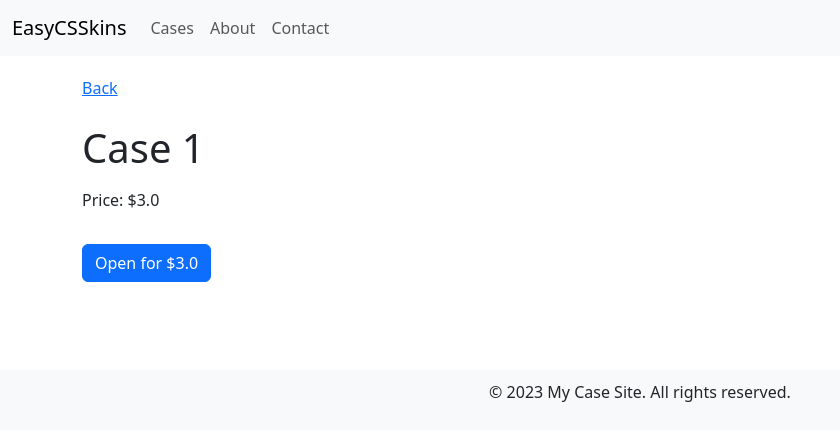
After one commit to Kicked-Out/CS-Gambling-Site, a Django app: a page that uses templates/base/base.html in a window 1280 px wide. The commit adds this page. Shown: the top 441 px of the page, without its empty margins (0-840 px from the left). Run offline with Django 5.2, Linux system fonts and the light colour scheme.

Commit message:
Added cases foundation level

```diff
--- a/cases/models.py
+++ b/cases/models.py
@@ -5,7 +5,8 @@ from django.db.models import ForeignKey
 # Create your models here.
 class Case(models.Model):
     name = models.CharField(max_length=100)
-    description = models.TextField()
+    # description = models.TextField()
+    price = models.DecimalField(decimal_places=3, max_digits=10)
 
 class Weapon(models.Model):
     name = models.CharField(max_length=100)
--- a/cases/urls.py
+++ b/cases/urls.py
@@ -1,7 +1,7 @@
 from django.urls import path
-from cases import views
+from . import views
 
 urlpatterns = [
     path('', views.case_list, name='case_list'),
-    path('case/<int:case_id>/', views.case_detail, name='case_detail'),
+    path('case/<str:case_name>/', views.case_detail, name='case_detail'),
 ]
--- a/cases/views.py
+++ b/cases/views.py
@@ -1,11 +1,18 @@
 from django.shortcuts import render
 
 def case_list(request):
-    cases = [  # Temporary static data for development
-        {"name": "Case 1", "image": "static/images/case1.jpg", "weapon": "AWP | Dragon Lore"},
-        {"name": "Case 2", "image": "static/images/case2.jpg", "weapon": "AK-47 | Redline"},
-    ]
+    cases = [
+    {"name": "Case 1", "image": "static/images/case1.jpg", "price": 3.0},  # price як число
+    {"name": "Case 2", "image": "static/images/case2.jpg", "price": None},  # price як None, якщо немає ціни
+]
     return render(request, 'cases/case_list.html', {'cases': cases})
 
-def case_detail(request, case_id):
-    return render(request, 'cases/case_detail.html', {})
+def case_detail(request, case_name):
+    cases = [
+        {"name": "Case 1", "image": "static/images/case1.jpg", "price": 3.0},
+        {"name": "Case 2", "image": "static/images/case2.jpg", "price": None},
+    ]
+    case = next((c for c in cases if c["name"] == case_name), None)
+    if case is None:
+        raise Http404("Case not found")
+    return render(request, 'cases/case_detail.html', {'case': case})
--- a/templates/base/base.html
+++ b/templates/base/base.html
@@ -1,20 +1,63 @@
-{% load static %}
+
 <!DOCTYPE html>
 <html lang="en">
 <head>
     <meta charset="UTF-8">
-    <meta name="viewport" content="width=device-width, initial-scale=1">
-    <title>EasyCSSkins - {% block title %}Home{% endblock %}</title>
-    <link href="https://cdn.jsdelivr.net/npm/bootstrap@5.3.3/dist/css/bootstrap.min.css" rel="stylesheet">
-    <link href="{% static 'css/styles.css' %}" rel="stylesheet">
+    <meta name="viewport" content="width=device-width, initial-scale=1.0">
+    <title>{% block title %}My Site{% endblock %}</title>
+    <link href="https://cdn.jsdelivr.net/npm/bootstrap@5.3.0/dist/css/bootstrap.min.css" rel="stylesheet">
+    <style>
+        .main-content {
+            padding: 20px;
+        }
+        footer {
+            background-color: #f8f9fa;
+            padding: 10px;
+            text-align: center;
+            margin-top: 20px;
+        }
+    </style>
 </head>
 <body>
-    {% include 'base/navigation.html' %}
-    <main class="container my-4">
+    <!-- Header -->
+    <header>
+        <nav class="navbar navbar-expand-lg navbar-light bg-light">
+            <div class="container-fluid">
+                <a class="navbar-brand" href="#">EasyCSSkins</a>
+                <button class="navbar-toggler" type="button" data-bs-toggle="collapse" data-bs-target="#navbarNav"
+                        aria-controls="navbarNav" aria-expanded="false" aria-label="Toggle navigation">
+                    <span class="navbar-toggler-icon"></span>
+                </button>
+                <div class="collapse navbar-collapse" id="navbarNav">
+                    <ul class="navbar-nav">
+                        <li class="nav-item">
+                            <a class="nav-link" href="#">Cases</a>
+                        </li>
+                        <li class="nav-item">
+                            <a class="nav-link" href="#">About</a>
+                        </li>
+                        <li class="nav-item">
+                            <a class="nav-link" href="#">Contact</a>
+                        </li>
+                    </ul>
+                </div>
+            </div>
+        </nav>
+    </header>
+
+
+    <!-- Main Content -->
+    <div class="main-content">
         {% block content %}
+        <!-- Content will be inserted here -->
         {% endblock %}
-    </main>
-    {% include 'base/footer.html' %}
-    <script src="https://cdn.jsdelivr.net/npm/bootstrap@5.3.3/dist/js/bootstrap.bundle.min.js"></script>
+    </div>
+
+    <!-- Footer -->
+    <footer>
+        <p>&copy; 2023 My Case Site. All rights reserved.</p>
+    </footer>
+
+    <script src="https://cdn.jsdelivr.net/npm/bootstrap@5.3.0/dist/js/bootstrap.bundle.min.js"></script>
 </body>
 </html>
--- /dev/null
+++ b/templates/cases/case_detail.html
@@ -0,0 +1,34 @@
+{% extends 'base/base.html' %}
+
+{% block title %}{{ case.name }}{% endblock %}
+
+{% block content %}
+    <div class="container">
+        <a href="/" >Back</a>
+        <!-- Назва кейсу -->
+        <h1 class="mt-4">{{ case.name }}</h1>
+
+        <!-- Зображення кейсу -->
+        {% comment %} <img src="{{ case.image }}" alt="{{ case.name }}" class="img-fluid mt-3" style="max-width: 100%;"> {% endcomment %}
+
+        <!-- Ціна -->
+        <p class="mt-3">
+            {% if case.price and case.price > 0 %}
+                Price: ${{ case.price }}
+            {% else %}
+                Price: Free
+            {% endif %}
+        </p>
+
+
+        <!-- Кнопка "Open for" -->
+        <button class="btn btn-primary mt-3">
+            Open for {% if case.price and case.price > 0 %}${{ case.price }}{% else %}Free{% endif %}
+        </button>
+
+        <!-- Основний блок (пустий) -->
+        <div class="mt-5">
+            <!-- Тут може бути додатковий контент -->
+        </div>
+    </div>
+{% endblock %}
```
Also changed, not shown: templates/base/navigation.html (deleted, +0 -21 lines), templates/cases/case_block.html (+9 -4 lines), 1 other file.
